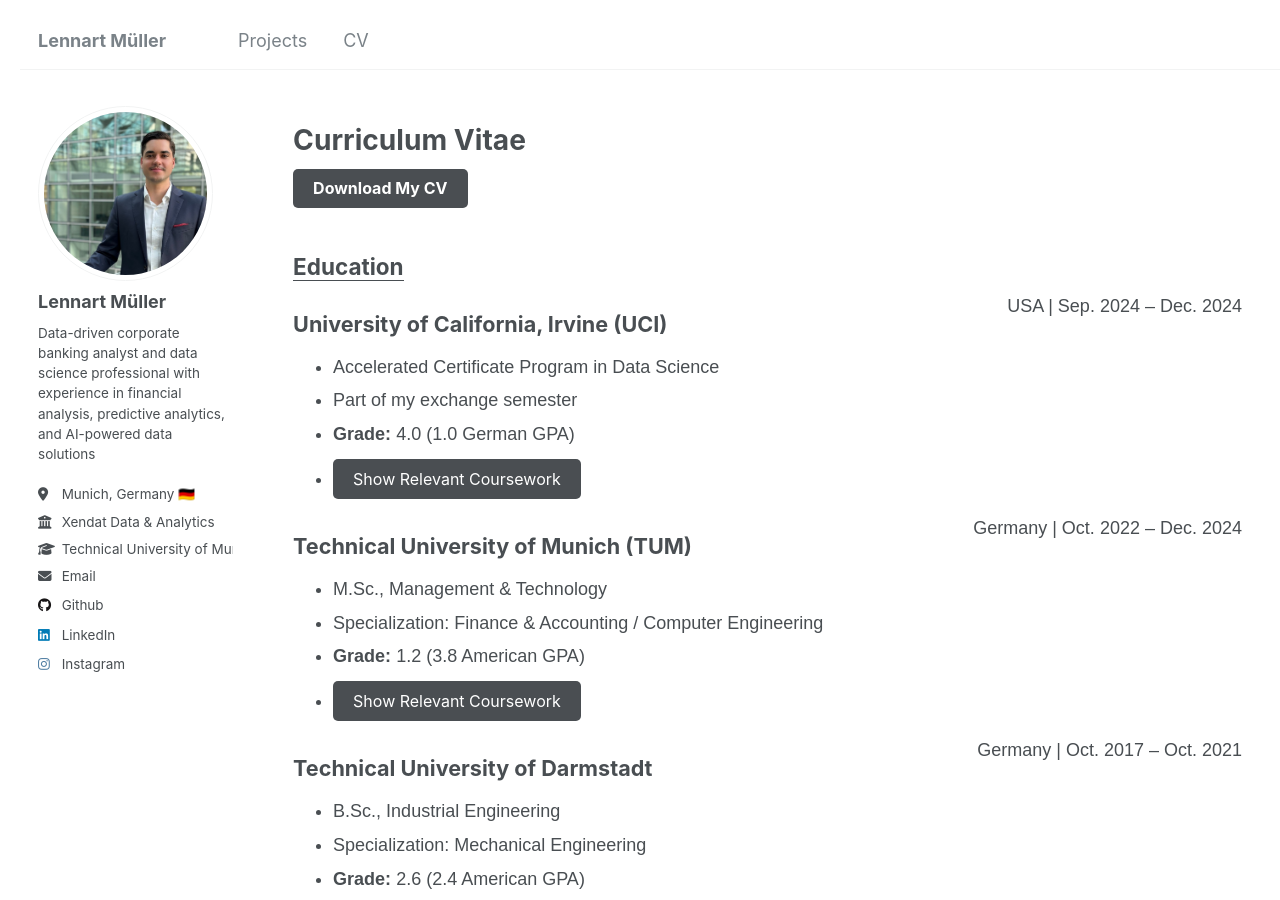
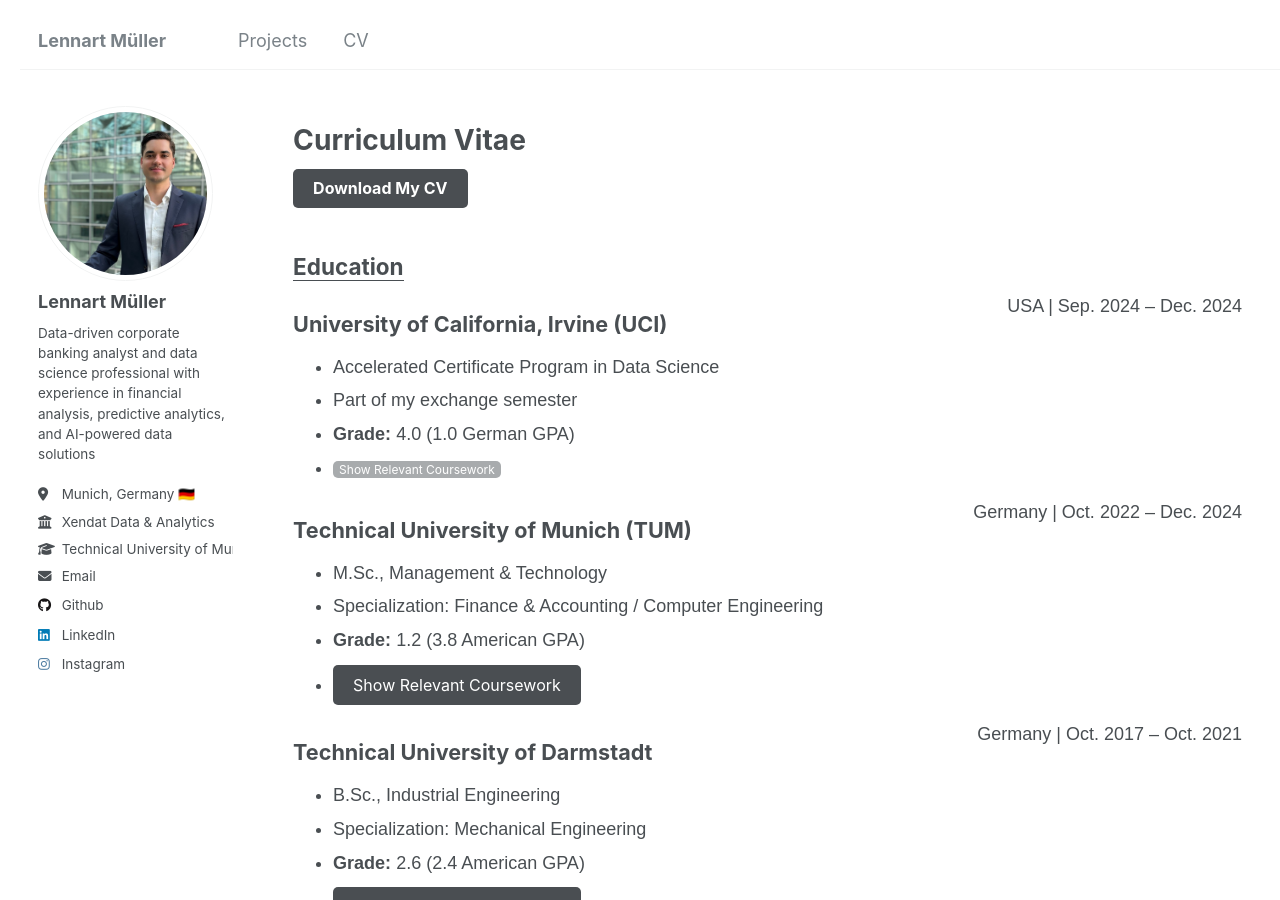
Before and after one commit to lennartmueller123/lennartmueller123.github.io, a Jekyll site: the page built from _pages/cv.html, in a window 1280 px wide and 900 px high. Built offline with Jekyll 4.4.1, drawn with Linux system fonts in a browser that asks for light colours.

```diff
--- a/_pages/cv.html
+++ b/_pages/cv.html
@@ -75,7 +75,7 @@
                 <li>Part of my exchange semester</li>
                 <li><strong>Grade: </strong>4.0  (1.0 German GPA)</li>
                 <li>
-                  <button onclick="toggleDropdown('uci-courses')" style="margin-top: 5px; padding: 10px 20px; background-color: #4A4E52; color: white; border: none; border-radius: 5px; font-size: 16px; cursor: pointer;">
+                  <button onclick="toggleDropdown('uci-courses')" style="margin-top: 5px; padding: 5px px; background-color: #a8abad; color: white; border: none; border-radius: 5px; font-size: 12px; cursor: pointer;">
                     Show Relevant Coursework
                   </button>
                   <ul id="uci-courses" style="display: none; margin-top: 5px;">
```
